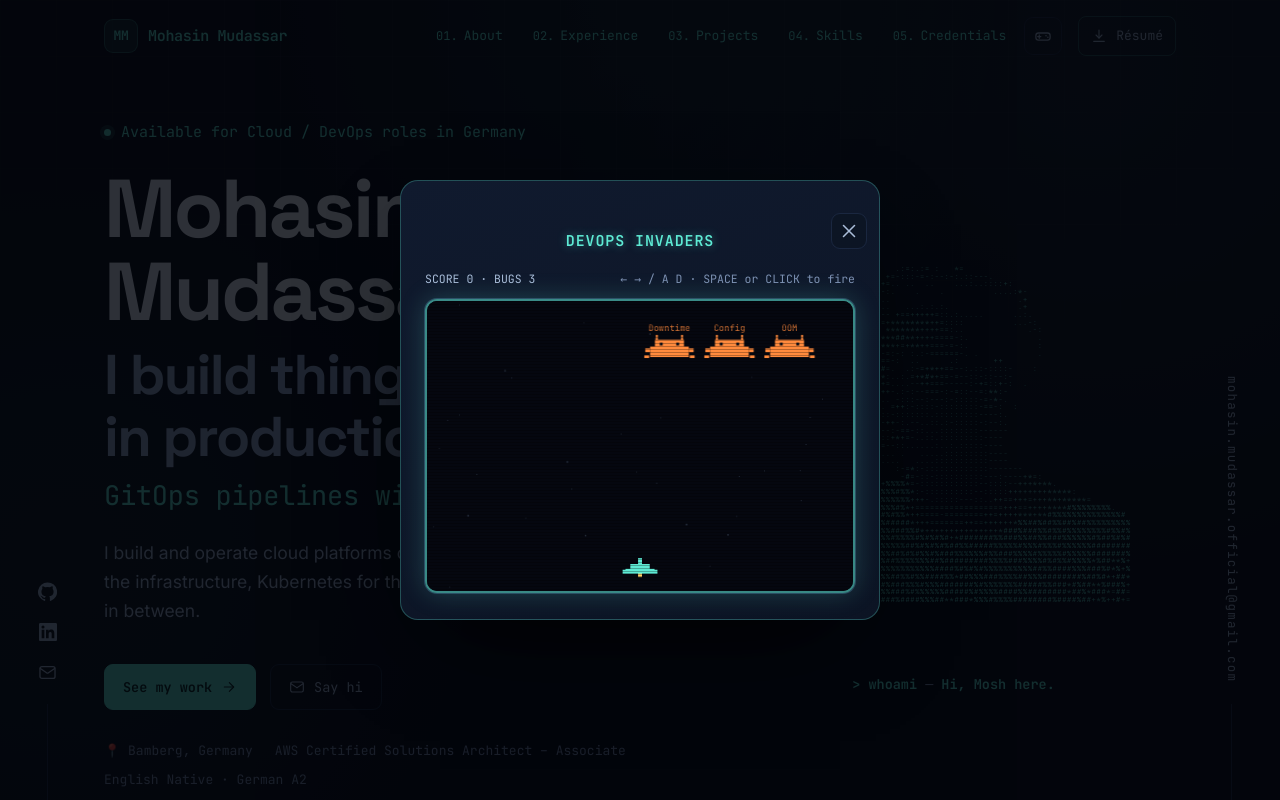
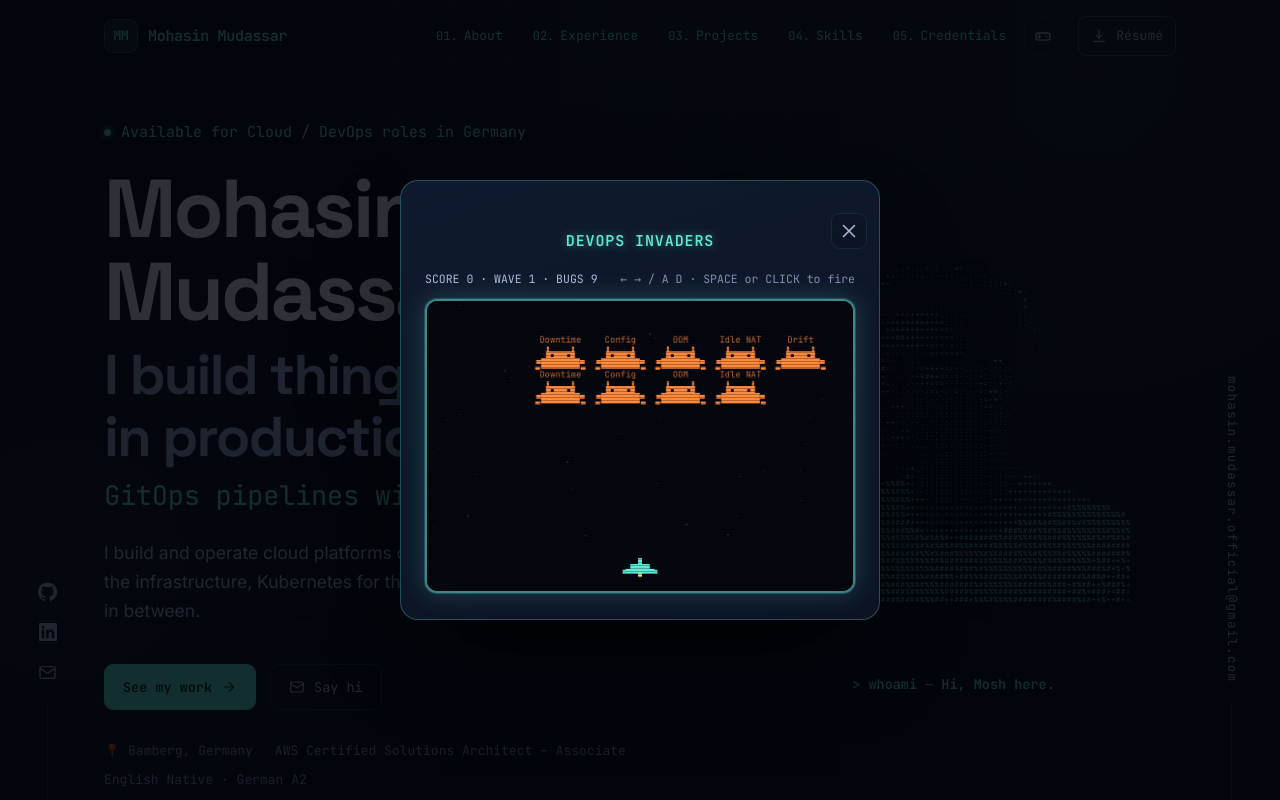
Before and after one commit to mohasinmudassar/mohasinmudassar.github.io, a Next.js app: page / in a window 1280 px wide. Both pictures are taken after a click on the button 1043 px from the left and 36 px from the top of the page. Shown: the top 800 px of the page. Built offline with nearby package versions, Linux system fonts and the light colour scheme.

Commit message:
game fix

```diff
--- a/src/components/DevOpsInvaders.tsx
+++ b/src/components/DevOpsInvaders.tsx
@@ -9,13 +9,17 @@
 
 const LABELS = ["Downtime", "Misconfiguration", "OOMKilled", "Unused NAT Gateway", "Terraform Drift"];
 const SHORT_LABELS: Record<string, string> = { Misconfiguration: "Config", OOMKilled: "OOM", "Unused NAT Gateway": "Idle NAT", "Terraform Drift": "Drift" };
-const MIN_LINE_BUGS = 2;
-const MAX_LINE_BUGS = 5;
 const BUG_W = 46;
 const BUG_H = 22;
 const BUG_GAP = 16;
 const BUG_TOP = 40;
-const BUG_BOTTOM_LIMIT = H - 66; // line reaching here = incident
+const BUG_BOTTOM_LIMIT = H - 66; // lowest alive row reaching here = incident
+const ROW_GAP = BUG_H + 14;
+const MAX_COLS = 7; // more than this and a row no longer fits W with room to bounce
+const MAX_ROWS = 5; // more than this and the bottom row starts past BUG_BOTTOM_LIMIT
+const MAX_WAVE_BUGS = MAX_COLS * MAX_ROWS;
+const BASE_WAVE_BUGS = 10; // wave 1 spawns roughly this many, across as many lines as it takes
+const WAVE_GROWTH = 1.5; // each wave brings ~50% more bugs than the last
 
 const PLAYER_W = 30;
 const PLAYER_H = 16;
@@ -26,28 +30,44 @@
 const FIRE_COOLDOWN = 200; // ms
 
 const KILL_SCORE = 10;
-const LINE_CLEAR_BONUS = 20;
+const WAVE_CLEAR_BONUS = 50;
 
 const GREEN = "94, 234, 212"; // --accent
 const BLUE = "125, 211, 252"; // --sky
 const ORANGE = "255, 138, 61"; // neon orange, local to this feature
 
-type Bug = { label: string; baseX: number; alive: boolean };
+type Bug = { label: string; baseX: number; baseY: number; alive: boolean };
 type Bullet = { x: number; y: number };
 type Particle = { x: number; y: number; vx: number; vy: number; life: number; color: string };
 type Status = "playing" | "lose";
 
-// A fresh line of 2-5 bugs — no waves, no growing difficulty curve, just a
-// new random-sized line every time the current one is cleared.
-function spawnLine(): Bug[] {
-  const count = MIN_LINE_BUGS + Math.floor(Math.random() * (MAX_LINE_BUGS - MIN_LINE_BUGS + 1));
-  const total = count * BUG_W + (count - 1) * BUG_GAP;
+// ~50% more bugs than the last wave, with a little randomness so the exact
+// count varies run to run instead of following a rigid formula.
+function waveBugTarget(wave: number): number {
+  const grown = BASE_WAVE_BUGS * Math.pow(WAVE_GROWTH, wave - 1);
+  const jitter = Math.floor(Math.random() * 3) - 1; // -1, 0 or +1
+  return Math.max(4, Math.min(MAX_WAVE_BUGS, Math.round(grown) + jitter));
+}
+
+function spawnWave(wave: number): Bug[] {
+  const target = waveBugTarget(wave);
+  const rows = Math.min(MAX_ROWS, Math.max(1, Math.ceil(target / MAX_COLS)));
+  const cols = Math.min(MAX_COLS, Math.ceil(target / rows));
+  const total = cols * BUG_W + (cols - 1) * BUG_GAP;
   const startX = (W - total) / 2;
-  return Array.from({ length: count }, (_, i) => ({
-    label: LABELS[i % LABELS.length],
-    baseX: startX + i * (BUG_W + BUG_GAP),
-    alive: true,
-  }));
+
+  const bugs: Bug[] = [];
+  for (let r = 0; r < rows && bugs.length < target; r++) {
+    for (let c = 0; c < cols && bugs.length < target; c++) {
+      bugs.push({
+        label: LABELS[bugs.length % LABELS.length],
+        baseX: startX + c * (BUG_W + BUG_GAP),
+        baseY: r * ROW_GAP,
+        alive: true,
+      });
+    }
+  }
+  return bugs;
 }
 
 function drawBug(ctx: CanvasRenderingContext2D, x: number, y: number) {
@@ -87,9 +107,10 @@
   const draggingRef = useRef(false);
   const lastFireRef = useRef(0);
   const bulletsRef = useRef<Bullet[]>([]);
-  // The first line's bug count is randomized — draw it once via useState's
-  // lazy initializer so the ref and the displayed count agree.
-  const [initialBugs] = useState(() => spawnLine());
+  const waveRef = useRef(1);
+  // Wave 1's bug count is randomized (see waveBugTarget) — draw it once via
+  // useState's lazy initializer so the ref and the displayed count agree.
+  const [initialBugs] = useState(() => spawnWave(1));
   const bugsRef = useRef<Bug[]>(initialBugs);
   const formationRef = useRef({ x: 0, y: 0, dir: 1 });
   const particlesRef = useRef<Particle[]>([]);
@@ -98,6 +119,7 @@
 
   const [status, setStatus] = useState<Status>("playing");
   const [bugsAlive, setBugsAlive] = useState(initialBugs.length);
+  const [wave, setWave] = useState(1);
   const [score, setScore] = useState(0);
 
   const spawnExplosion = (x: number, y: number) => {
@@ -126,13 +148,15 @@
   const reset = () => {
     playerXRef.current = (W - PLAYER_W) / 2;
     bulletsRef.current = [];
-    bugsRef.current = spawnLine();
+    waveRef.current = 1;
+    bugsRef.current = spawnWave(1);
     formationRef.current = { x: 0, y: 0, dir: 1 };
     particlesRef.current = [];
     statusRef.current = "playing";
     keysRef.current = { left: false, right: false };
     setStatus("playing");
     setBugsAlive(bugsRef.current.length);
+    setWave(1);
     setScore(0);
     canvasRef.current?.focus({ preventScroll: true });
     // The loop stops itself once the player dies — kick it back off.
@@ -167,9 +191,10 @@
         const bugs = bugsRef.current;
         const alive = bugs.filter((b) => b.alive);
         const formation = formationRef.current;
-        // Speeds up as the current line thins out — resets with each new line.
+        // Kill-ratio (not raw count) so the speed-up feels the same whether
+        // a wave has 10 bugs or 35 — plus a per-wave baseline ramp.
         const killedFraction = bugs.length ? (bugs.length - alive.length) / bugs.length : 0;
-        const speed = 0.55 + killedFraction * 1.6;
+        const speed = 0.55 + (waveRef.current - 1) * 0.12 + killedFraction * 1.6;
         formation.x += formation.dir * speed;
         if (alive.length) {
           const left = Math.min(...alive.map((b) => b.baseX)) + formation.x;
@@ -180,7 +205,10 @@
           }
         }
 
-        if (BUG_TOP + formation.y + BUG_H >= BUG_BOTTOM_LIMIT) {
+        // Only the lowest surviving row matters — clearing the front rows
+        // buys headroom even as the formation keeps descending.
+        const lowestAliveY = alive.length ? Math.max(...alive.map((b) => b.baseY)) : 0;
+        if (alive.length && BUG_TOP + formation.y + lowestAliveY + BUG_H >= BUG_BOTTOM_LIMIT) {
           statusRef.current = "lose";
           setStatus("lose");
         }
@@ -191,7 +219,7 @@
           for (const bug of bugs) {
             if (!bug.alive) continue;
             const bx = bug.baseX + formation.x;
-            const by = BUG_TOP + formation.y;
+            const by = BUG_TOP + formation.y + bug.baseY;
             if (bullet.x > bx && bullet.x < bx + BUG_W && bullet.y > by && bullet.y < by + BUG_H) {
               bug.alive = false;
               spawnExplosion(bx + BUG_W / 2, by + BUG_H / 2);
@@ -199,8 +227,11 @@
               const remaining = bugs.filter((b) => b.alive).length;
               setBugsAlive(remaining);
               if (remaining <= 0) {
-                setScore((s) => s + LINE_CLEAR_BONUS);
-                bugsRef.current = spawnLine();
+                const nextWave = waveRef.current + 1;
+                waveRef.current = nextWave;
+                setWave(nextWave);
+                setScore((s) => s + WAVE_CLEAR_BONUS);
+                bugsRef.current = spawnWave(nextWave);
                 formationRef.current = { x: 0, y: 0, dir: 1 };
                 setBugsAlive(bugsRef.current.length);
               }
@@ -229,7 +260,7 @@
       for (const bug of bugsRef.current) {
         if (!bug.alive) continue;
         const bx = bug.baseX + formation.x;
-        const by = BUG_TOP + formation.y;
+        const by = BUG_TOP + formation.y + bug.baseY;
         drawBug(ctx, bx, by);
         ctx.fillStyle = `rgba(${ORANGE}, 0.85)`;
         ctx.fillText(SHORT_LABELS[bug.label] ?? bug.label, bx + BUG_W / 2, by - 9);
@@ -315,15 +346,15 @@
   return (
     <div className="invaders" ref={wrapRef}>
       <div className="invaders-hud">
-        <span>SCORE {score} · BUGS {bugsAlive}</span>
+        <span>SCORE {score} · WAVE {wave} · BUGS {bugsAlive}</span>
         <span className="invaders-hint"><span className="keyboard-hint">← → / A D · SPACE or CLICK to fire</span><span className="touch-hint">Drag to move · Tap to fire</span></span>
       </div>
       <div className="invaders-screen">
-        <canvas ref={canvasRef} tabIndex={0} role="img" aria-label={`DevOps Invaders. Move with left/right arrows or A/D and fire with Space. On touch screens, drag to move and tap to fire. New bugs keep coming — survive as long as you can. Current score ${score}.`} />
+        <canvas ref={canvasRef} tabIndex={0} role="img" aria-label={`DevOps Invaders. Move with left/right arrows or A/D and fire with Space. On touch screens, drag to move and tap to fire. Bugs keep coming in waves — survive as long as you can. Current score ${score}.`} />
         {status === "lose" && (
           <div className="invaders-overlay invaders-lose">
             <p>INCIDENT DETECTED!</p>
-            <p className="invaders-sub">PagerDuty alert triggered — final score {score}</p>
+            <p className="invaders-sub">PagerDuty alert triggered — final score {score}, reached wave {wave}</p>
             <button type="button" className="btn btn-solid" onClick={reset}>
               Trigger rollback
             </button>
```
